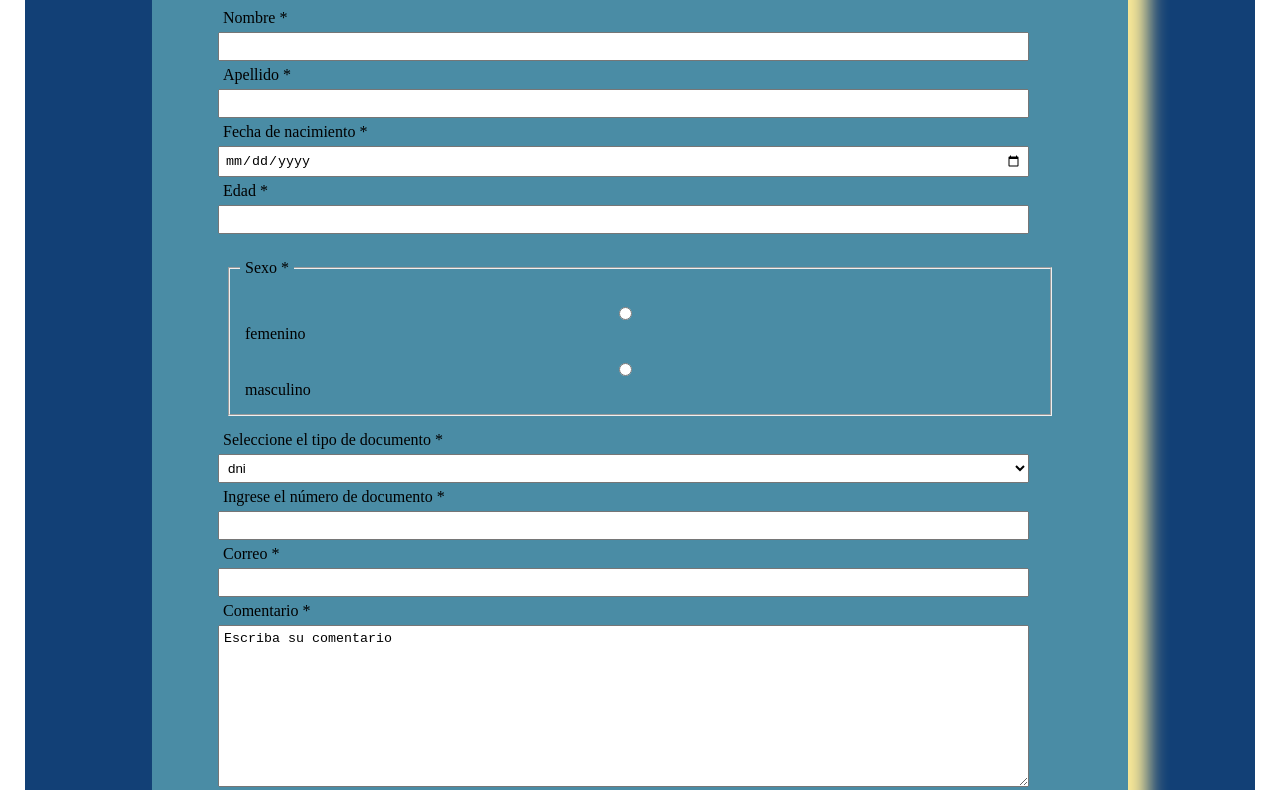
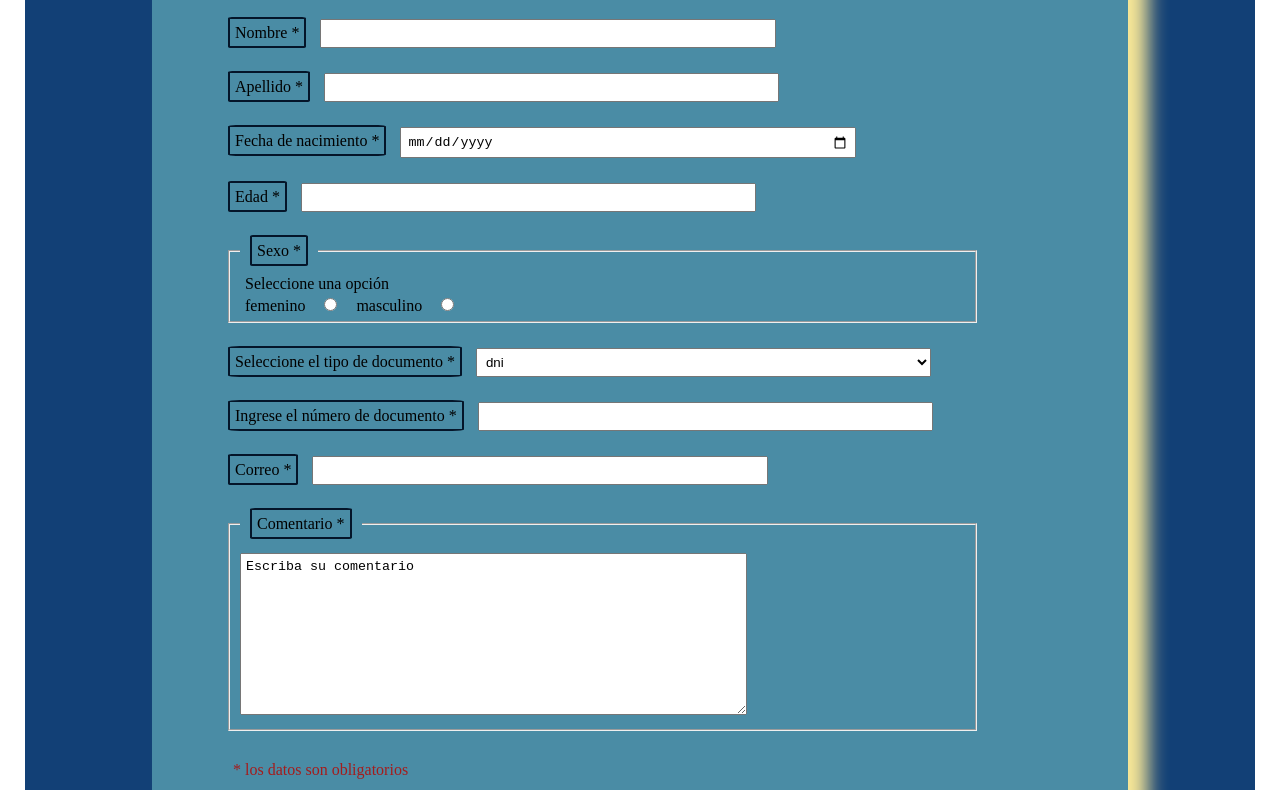
Before and after one commit to Nanotecno73/TP1-Curso-Python, a plain HTML site: page formulario.html in a window 1280 px wide. Shown: the part 410-1200 px from the top of the page. Drawn offline with Linux system fonts and the light colour scheme.

Commit message:
funciones incompletas

```diff
--- a/css/estilos.css
+++ b/css/estilos.css
@@ -8,29 +8,28 @@
     background-color: #124076;
     display:flex;
     flex-flow: column;
-
 }
 
 .header{
     background-color: #7F9F80;
+}
 
-}
 .menu{
     background-color: #FFC374;
     display: grid;
     grid-template-columns: 1fr 5fr 2fr;
+}
 
-}
 .logo{
     background-color: #F9E897;
     text-align: center;
+}
 
-}
 .nav{
     background-color: #F9E897;
     text-align: center;
+}
 
-}
 .carrito{
     background-color: #F9E897;
     text-align: center;
@@ -38,45 +37,42 @@
 
 .section {
     background-color: #7F9F80;
+}
 
-
-}
 .productos{
     background-color: #FFC374;
     display: grid;
     grid-template-columns: 33% 33% 33%;
 }
+
 .producto{
     background-color: #F9E897;
     display: grid;
     align-items: center;
     text-align: center
-
-
-
 }
 
 .texto-principal{
     text-align: center;
-
 }
 
 .texto-secundario{
     text-align: center;
-
 }
 
 .footer {
     background-color: #7F9F80;
     text-align: center;
+}
 
-}
 .pie{
     background-color: #FFC374;
 }
 
 /* clase agregada por Fabiana para el formulario - falta terminar, está incompleto*/
+.contenedorFormulario{
 
+}
 #formulario{
     margin: 10%;
     width: 80%;
@@ -86,10 +82,32 @@
     border-radius: 15px ;
     box-shadow: #F9E897 20px 20px 20px;
     }
+.divFormulario{
+    width: 90%;
 
-label,
+}
+.labelFormulario{
+    text-align: left;
+    border-style: solid ;
+    border-radius: 5%;
+    border-width: 2px;
+    border-color: #041529;
+    width: 200px;
+    /* background-color: #a8a1cc; */
+}
+
+.inputFormulario{
+    width: 60%;
+}
+
+/* label,
 input,
 select,
-textarea{
+textarea,
+div{
     width: 95%;
+} */
+
+.pFormulario{
+    color: #a41c1c;
 }
--- a/formulario.html
+++ b/formulario.html
@@ -6,6 +6,7 @@
     <meta name="viewport" content="width=device-width, initial-scale=1.0">
     <title>WFM Celulares</title>
     <link rel="stylesheet" href="css/estilos.css">
+    <script src="/js/validacion1.js"></script>
 </head>
 
 <body>
@@ -31,52 +32,74 @@
         <form action="/js/validacion1.js" id="formulario" method="post">
 
             <h1>Formulario de contacto</h1>
+            <div class="divFormulario">
+                <label for="nombre" class="labelFormulario"> Nombre *</label>
+                <input type="text" id="nombre" class="inputFormulario">
+            </div>
 
-            <label for="nombre"> Nombre *</label>
-            <input type="text" id="nombre">
+            <div class="divFormulario">
+                <label for="apellido" class="labelFormulario"> Apellido *</label>
+                <input type="text" id="apellido" class="inputFormulario">
+            </div>
 
-            <label for="apellido"> Apellido *</label>
-            <input type="text" id="apellido">
+            <div class="divFormulario">
+                <label for="fechaNacimiento" class="labelFormulario"> Fecha de nacimiento *</label>
+                <input type="date" id="fechaNacimiento" class="inputFormulario">
+            </div>
 
-            <label for="fechaNacimiento"> Fecha de nacimiento *</label>
-            <input type="date" id="fechaNacimiento">
+            <div class="divFormulario">
+                <label for="edad" class="labelFormulario"> Edad *</label>
+                <input type="number" id="edad" class="inputFormulario">
+            </div>
 
-            <label for="edad"> Edad *</label>
-            <input type="number" id="edad">
-            <div>
+            <div class="divFormulario">
                 <fieldset>
-                    <legend>Sexo  *</legend>
-                    <!-- <label for="sexo"> Seleccione una opción </label> -->
-                    <div>
-                        <input type="radio" name="sexo" id="sexo" value="femenino">femenino
-                    </div>
-                    <div>
-                        <input type="radio" name="sexo" id="sexo" value="masculino">masculino
-                    </div>
+                    <legend><label for="comentario" class="labelFormulario">Sexo *</label></legend>
+                    <label for="sexo"> Seleccione una opción </label>
+                    <br>
+                    <label>femenino</label>
+                    <input type="radio" name="sexo" id="sexo" value="femenino">
+                    <label>masculino</label>
+                    <input type="radio" name="sexo" id="sexo" value="masculino">
                 </fieldset>
             </div>
 
-            <label for="tipoDocumento"> Seleccione el tipo de documento *</label>
-            <select name="tipoDocumento" id="tipoDocumento">
-                <option value="dni">dni </option>
-                <option value="pasaporte">pasaporte</option>
-                <option value="otro">otro</option>
-            </select>
 
-            <label for="numeroDocumento"> Ingrese el número de documento *</label>
-            <input type="text" id="numeroDocumento">
+            <div class="divFormulario">
+                <label for="tipoDocumento" class="labelFormulario"> Seleccione el tipo de documento *</label>
+                <select name="tipoDocumento" id="tipoDocumento" class="inputFormulario">
+                    <option value="dni">dni </option>
+                    <option value="pasaporte">pasaporte</option>
+                    <option value="otro">otro</option>
+                </select>
+            </div>
 
-            <label for="email"> Correo *</label>
-            <input type="email" id="email">
+            <div class="divFormulario">
+                <label for="numeroDocumento" class="labelFormulario"> Ingrese el número de documento *</label>
+                <input type="text" id="numeroDocumento" class="inputFormulario">
+            </div>
 
-            <label for="comentario"> Comentario *</label>
-            <textarea name="comentario" rows="10" cols="60">Escriba su comentario </textarea>
+            <div class="divFormulario">
+                <label for="email" class="labelFormulario"> Correo *</label>
+                <input type="email" id="email" class="inputFormulario">
+            </div>
 
-            <p class="pFormulario"> * los datos son obligatorios</p>
+            <div class="divFormulario">
+                <fieldset>
+                    <legend><label for="comentario" class="labelFormulario"> Comentario *</label></legend>
+                    <!-- </div> -->
+                    <!-- <div> -->
+                    <textarea id="comentario" rows="10" cols="60">Escriba su comentario </textarea>
+                </fieldset>
+            </div>
 
-            <div>
-                <button class=" " type="button" onclick="">Enviar</button>
-                <button class=" " type="button" onclick="">Limpiar</button>
+            <div class="divFormulario">
+                <p class="pFormulario"> * los datos son obligatorios</p>
+            </div>
+
+            <div class="divFormulario">
+                <button class=" " type="button" onclick="verificarDatos()">Enviar</button>
+                <button class=" " type="button" onclick="borrarFormulario()">Limpiar</button>
             </div>
 
         </form>
--- a/js/validacion1.js
+++ b/js/validacion1.js
@@ -1 +1,33 @@
 //falta realizar todo el programa de validación en javascript
+function verificarDatos() {
+    //alert("datos RECIBIDOS")
+    let nombre = document.getElementById("nombre").value;
+    let apellido = document.getElementById("apellido").value;
+    let fechaNacimiento = document.getElementById("fechaNacimiento").value;
+    let edad = document.getElementById("edad").value;
+    let sexo = document.getElementById("sexo").value;
+    let tipoDocumento = document.getElementById("tipoDocumento").value;
+    let numeroDocumento = document.getElementById("numeroDocumento").value;
+    let email = document.getElementById("email").value;
+    let comentario = document.getElementById("comentario").value;
+
+    if (nombre === "" || apellido === "" || fechaNacimiento ==="" || edad==="" || sexo === "" || tipoDocumento === "" || numeroDocumento === "" || email === "" || comentario === "") {
+        alert("los datos no están completos");
+        return;
+    } else {
+        alert("Datos recibidos");
+        alert(`${nombre.toUpperCase()} ${apellido.toUpperCase()}`);
+        alert(fechaNacimiento);
+        alert(edad);
+        alert(sexo.toUpperCase());
+        alert(tipoDocumento.toUpperCase());
+        alert(numeroDocumento);
+        alert(email);
+        alert(comentario);
+    }
+}
+
+function borrarFormulario() {
+    // document.write("datos DATOS BORRADOS")
+    alert("Datos borrados")
+}
```
